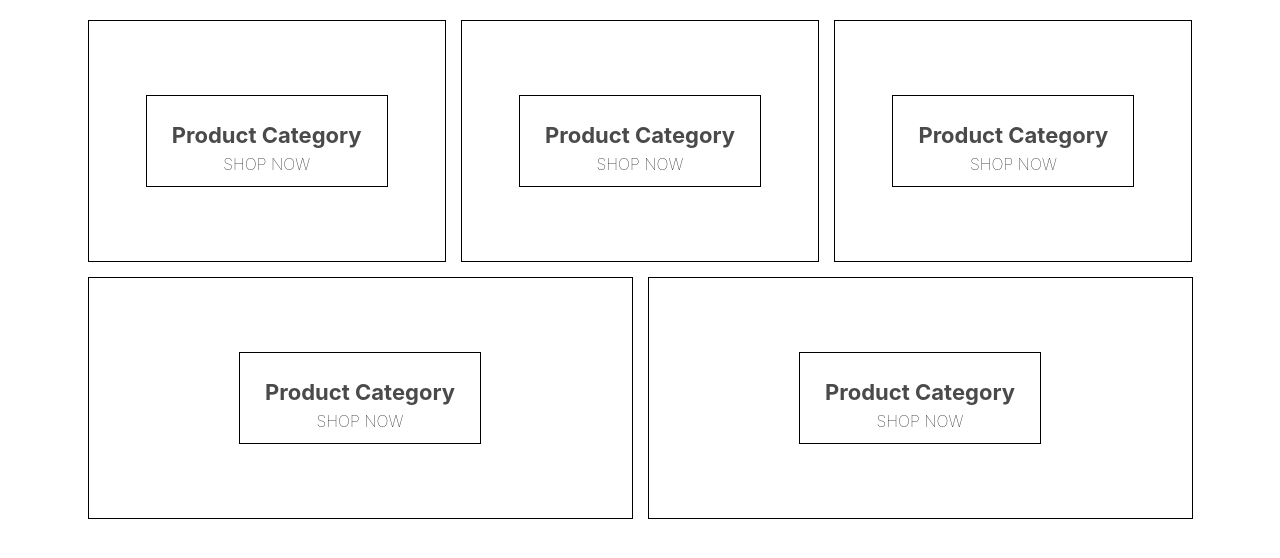
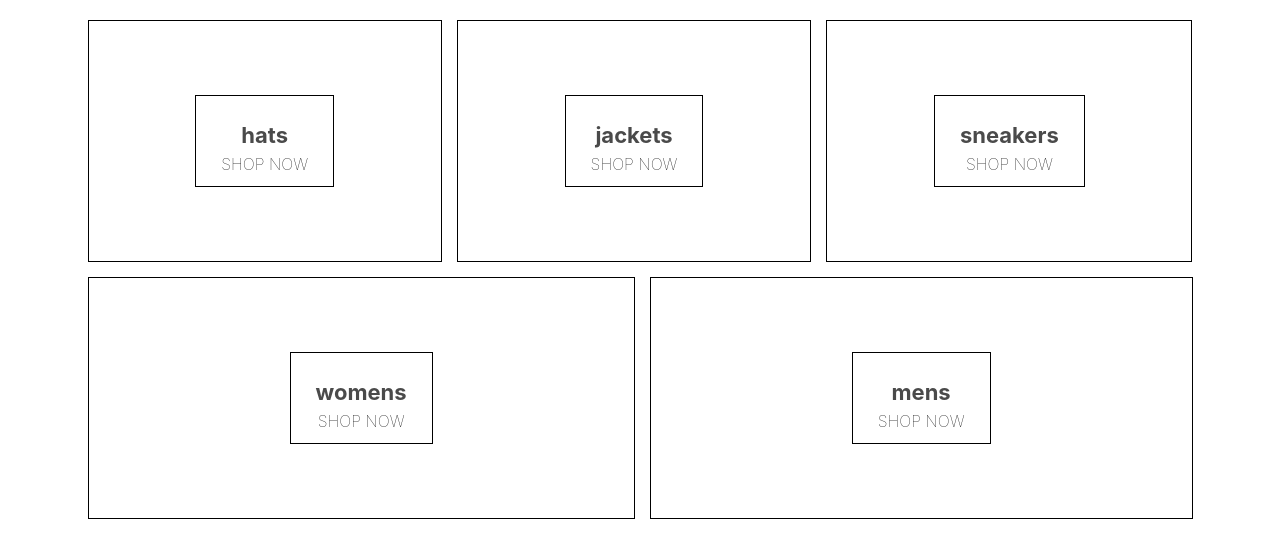
Before and after one commit to ajsaenz1091/e-commerce-v1, a React (Create React App) app: page / in a window 1280 px wide. Shown: the top 558 px of the page. Built offline with nearby package versions, Linux system fonts and the light colour scheme.

Commit message:
added mock data to test directory component and passed props to menu item component

```diff
--- a/src/Components/Directory/Directory.js
+++ b/src/Components/Directory/Directory.js
@@ -1,16 +1,22 @@
-import React from 'react'
+import React, {useState} from 'react'
 import MenuItem from '../menu-item/MenuItem'
+import sectionsData from './directory.data'
 import './Directory.styles.scss'
 
 
 const Directory = () => {
+
+    const [sections, setSections] = useState(sectionsData)
+
+    const renderMenuItems = () => {
+        return sections.map((section, idx) => {
+            return <MenuItem key={idx} {...section} />
+        })
+    }
+
     return(
         <div className="directory-menu">
-            <MenuItem />
-            <MenuItem />
-            <MenuItem />
-            <MenuItem />
-            <MenuItem />
+            {renderMenuItems()}
         </div>
     )
 }
--- /dev/null
+++ b/src/Components/Directory/directory.data.js
@@ -0,0 +1,36 @@
+const sectionsData = [
+  {
+    title: 'hats',
+    imageUrl: 'https://i.ibb.co/cvpntL1/hats.png',
+    id: 1,
+    linkUrl: 'shop/hats'
+  },
+  {
+    title: 'jackets',
+    imageUrl: 'https://i.ibb.co/px2tCc3/jackets.png',
+    id: 2,
+    linkUrl: 'shop/jackets'
+  },
+  {
+    title: 'sneakers',
+    imageUrl: 'https://i.ibb.co/0jqHpnp/sneakers.png',
+    id: 3,
+    linkUrl: 'shop/sneakers'
+  },
+  {
+    title: 'womens',
+    imageUrl: 'https://i.ibb.co/GCCdy8t/womens.png',
+    size: 'large',
+    id: 4,
+    linkUrl: 'shop/womens'
+  },
+  {
+    title: 'mens',
+    imageUrl: 'https://i.ibb.co/R70vBrQ/men.png',
+    size: 'large',
+    id: 5,
+    linkUrl: 'shop/mens'
+  }
+];
+
+export default sectionsData
--- a/src/Components/menu-item/MenuItem.js
+++ b/src/Components/menu-item/MenuItem.js
@@ -3,11 +3,11 @@ import React from 'react'
 import './MenuItem.styles.scss'
 
 
-const MenuItem = () => {
+const MenuItem = ({id, imageUrl, linkUrl, title}) => {
     return(
         <div className="menu-item">
             <div className="content">
-                <h1 className="title">Product Category</h1>
+                <h1 className="title">{title}</h1>
                 <span className="subtitle">SHOP NOW</span>
             </div>
         </div>
```
Also changed, not shown: 1 other file (tests, documents, lock files or other folders).
